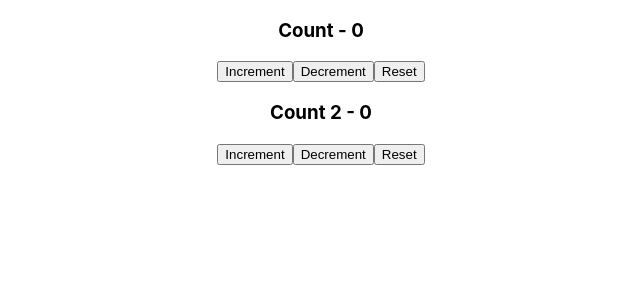
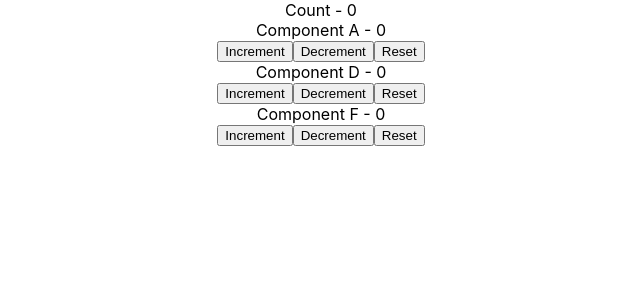
Before and after one commit to phantuantu24/basic-reactJs, a React (Create React App) app: page / in a window 1280 px wide. Shown: the top 300 px of the page, without its empty margins (319-959 px from the left). Built offline with nearby package versions, Linux system fonts and the light colour scheme.

Commit message:
useReducer with useContext and global state

```diff
--- a/src/App.js
+++ b/src/App.js
@@ -1,13 +1,41 @@
-import React from 'react'
+import React, { useReducer } from 'react'
 import './App.css';
 import UseReducerComplexCounter from './component.js/UseReducerComplexCounter';
 import UseReducerSimpleCounter from './component.js/UseReducerSimpleCounter';
 import UseReducerMultiple from './component.js/UseReducerMultiple'
+import ComponentA from './component.js/useReducerAndUseContext/ComponentA';
+import ComponentB from './component.js/useReducerAndUseContext/ComponentB';
+import ComponentC from './component.js/useReducerAndUseContext/ComponentC';
+
+export const CountContext = React.createContext()
+const initialState = 0
+const reducer = (state, action) => {
+  switch (action) {
+    case 'increment':
+      return state + 1
+    case 'decrement':
+      return state - 1
+    case 'reset':
+      return initialState
+    default:
+      return state
+  }
+}
 
 function App() {
+
+  const [count, dispatch] = useReducer(reducer, initialState)
   return (
     <div className="App">
-      <UseReducerMultiple />
+      <CountContext.Provider value={{ countState: count, countDispatch: dispatch }}>
+        <div>
+          Count - {count}
+          <ComponentA />
+          <ComponentB />
+          <ComponentC />
+        </div>
+      </CountContext.Provider>
+      {/* <UseReducerMultiple /> */}
       {/* <UseReducerComplexCounter /> */}
       {/* <UseReducerSimpleCounter /> */}
     </div>
--- /dev/null
+++ b/src/component.js/useReducerAndUseContext/ComponentA.js
@@ -0,0 +1,19 @@
+import React, { useContext } from 'react'
+import { CountContext } from '../../App'
+
+function ComponentA() {
+
+  const countContext = useContext(CountContext)
+  return (
+    <div>
+      Component A - { countContext.countState }
+      <div>
+        <button onClick={() => countContext.countDispatch('increment')}>Increment</button>
+        <button onClick={() => countContext.countDispatch('decrement')}>Decrement</button>
+        <button onClick={() => countContext.countDispatch('reset')}>Reset</button>
+      </div>
+    </div>
+  )
+}
+
+export default ComponentA
--- /dev/null
+++ b/src/component.js/useReducerAndUseContext/ComponentB.js
@@ -0,0 +1,12 @@
+import React from 'react'
+import ComponentD from './ComponentD'
+
+function ComponentB() {
+  return (
+    <div>
+      <ComponentD />
+    </div>
+  )
+}
+
+export default ComponentB
--- /dev/null
+++ b/src/component.js/useReducerAndUseContext/ComponentC.js
@@ -0,0 +1,12 @@
+import React from 'react'
+import ComponentE from './ComponentE'
+
+function ComponentC() {
+  return (
+    <div>
+      <ComponentE />
+    </div>
+  )
+}
+
+export default ComponentC
--- /dev/null
+++ b/src/component.js/useReducerAndUseContext/ComponentD.js
@@ -0,0 +1,19 @@
+import React, { useContext } from 'react'
+import { CountContext } from '../../App'
+
+function ComponentD() {
+
+  const countContext = useContext(CountContext)
+  return (
+    <div>
+      Component D - { countContext.countState }
+      <div>
+        <button onClick={() => countContext.countDispatch('increment')}>Increment</button>
+        <button onClick={() => countContext.countDispatch('decrement')}>Decrement</button>
+        <button onClick={() => countContext.countDispatch('reset')}>Reset</button>
+      </div>
+    </div>
+  )
+}
+
+export default ComponentD
--- /dev/null
+++ b/src/component.js/useReducerAndUseContext/ComponentE.js
@@ -0,0 +1,12 @@
+import React from 'react'
+import ComponentF from './ComponentF'
+
+function ComponentE() {
+  return (
+    <div>
+      <ComponentF />
+    </div>
+  )
+}
+
+export default ComponentE
--- /dev/null
+++ b/src/component.js/useReducerAndUseContext/ComponentF.js
@@ -0,0 +1,19 @@
+import React, { useContext } from 'react'
+import { CountContext } from '../../App'
+
+function ComponentF() {
+
+  const countContext = useContext(CountContext)
+  return (
+    <div>
+      Component F - { countContext.countState }
+      <div>
+        <button onClick={() => countContext.countDispatch('increment')}>Increment</button>
+        <button onClick={() => countContext.countDispatch('decrement')}>Decrement</button>
+        <button onClick={() => countContext.countDispatch('reset')}>Reset</button>
+      </div>
+    </div>
+  )
+}
+
+export default ComponentF
```
